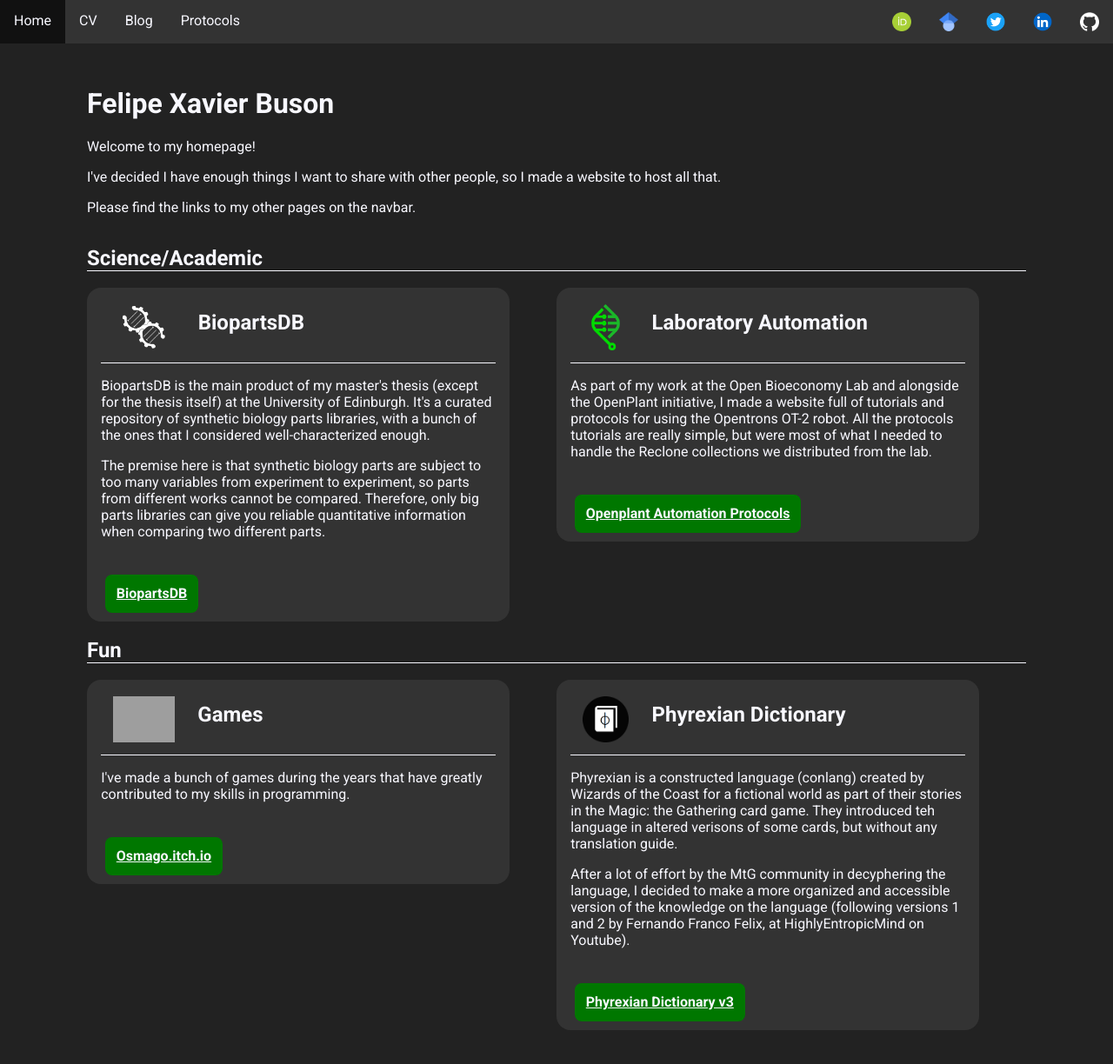
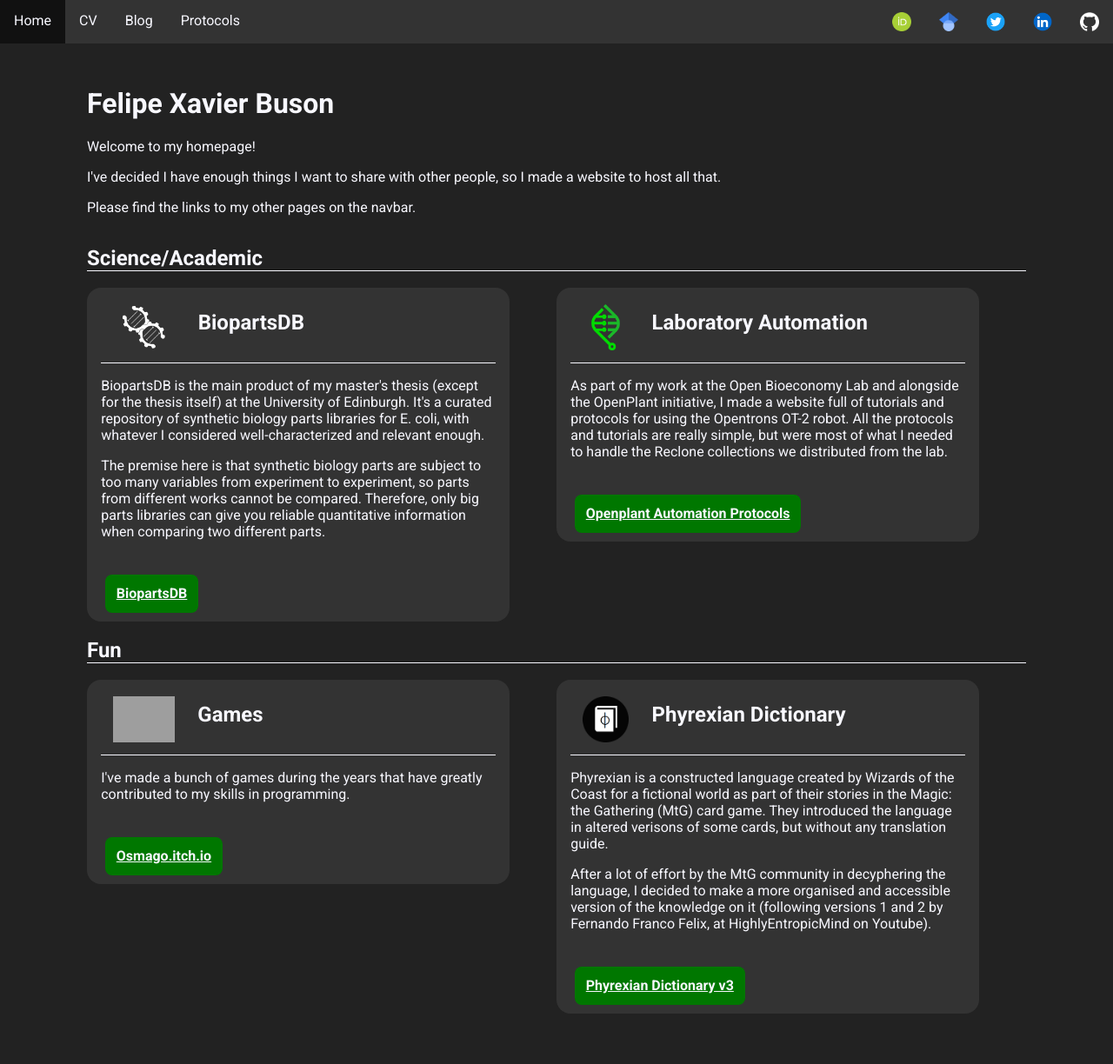
Before and after one commit to fxbuson/fxbuson.github.io, a Jekyll site: the page built from index.html, in a window 1280 px wide and 1285 px high. Shown: the top 1224 px of the window at 87% size. Built offline with Jekyll 4.4.1, drawn with Linux system fonts in a browser that asks for light colours.

Commit message:
typo correction

```diff
--- a/index.html
+++ b/index.html
@@ -27,7 +27,7 @@
 
             <p>
                 BiopartsDB is the main product of my master's thesis (except for the thesis itself) at the University of Edinburgh.
-                It's a curated repository of synthetic biology parts libraries, with a bunch of the ones that I considered well-characterized enough.
+                It's a curated repository of synthetic biology parts libraries for E. coli, with whatever I considered well-characterized and relevant enough.
             </p>
             <p>
                 The premise here is that synthetic biology parts are subject to too many variables from experiment to experiment, so parts from different works cannot be compared.
@@ -50,7 +50,7 @@
 
             <p>
                 As part of my work at the Open Bioeconomy Lab and alongside the OpenPlant initiative, I made a website full of tutorials and protocols for using the Opentrons OT-2 robot.
-                All the protocols tutorials are really simple, but were most of what I needed to handle the Reclone collections we distributed from the lab.
+                All the protocols and tutorials are really simple, but were most of what I needed to handle the Reclone collections we distributed from the lab.
             </p>
 
             <br>
@@ -92,11 +92,11 @@
             <div class="divider"></div>
 
             <p>
-                Phyrexian is a constructed language (conlang) created by Wizards of the Coast for a fictional world as part of their stories in the Magic: the Gathering card game.
-                They introduced teh language in altered verisons of some cards, but without any translation guide.
+                Phyrexian is a constructed language created by Wizards of the Coast for a fictional world as part of their stories in the Magic: the Gathering (MtG) card game.
+                They introduced the language in altered verisons of some cards, but without any translation guide.
             </p>
             <p>
-                After a lot of effort by the MtG community in decyphering the language, I decided to make a more organized and accessible version of the knowledge on the language
+                After a lot of effort by the MtG community in decyphering the language, I decided to make a more organised and accessible version of the knowledge on it
                 (following versions 1 and 2 by Fernando Franco Felix, at HighlyEntropicMind on Youtube).
             </p>
 
```
